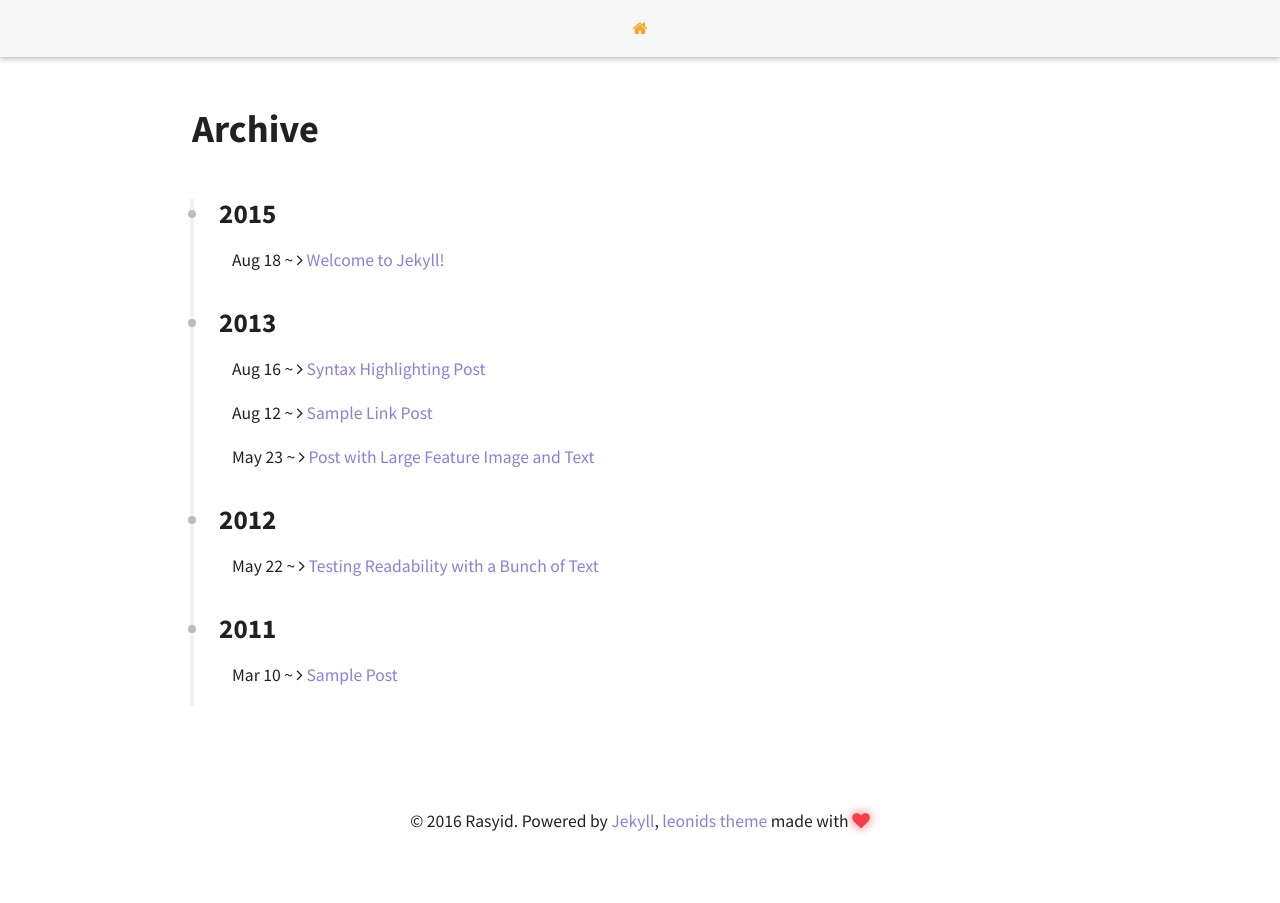
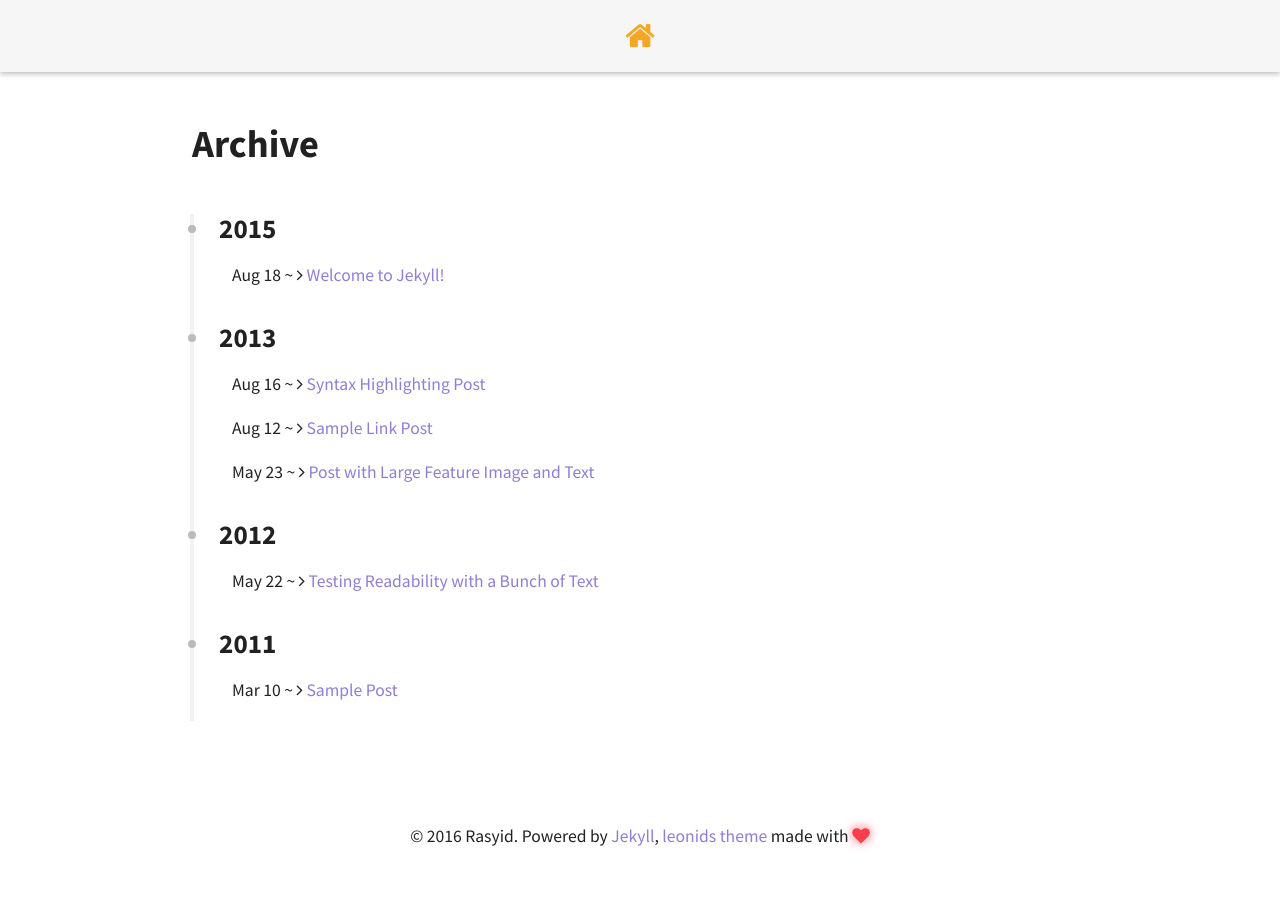
Before and after one commit to dalimunthe/dalimunthe.github.ion, a Jekyll site: the page built from archive.html, in a window 1280 px wide. Built offline with Jekyll 4.4.1, drawn with Linux system fonts in a browser that asks for light colours.

Commit message:
back size

```diff
--- a/_includes/nav.html
+++ b/_includes/nav.html
@@ -5,7 +5,7 @@
         {% if page.previous %}
         <a href="{{ site.url }}{{ page.previous.url }}" title="{{ page.previous.title }}">
           <div class="post-nav-btn">
-            <div class="post-nav-text"><span class="danger-text-color"><i class="fa fa-angle-double-left fa-2x"></i></span><span class="hidden-md primary-text-color">{{ page.previous.title }}</span></div>
+            <div class="post-nav-text"><span class="danger-text-color"><i class="fa fa-angle-double-left"></i></span><span class="hidden-md primary-text-color">{{ page.previous.title }}</span></div>
           </div>
         </a>
         {% endif %}
@@ -14,7 +14,7 @@
     <div class="col s2">
       <a href="{{ site.url }}/">
         <div class="leonids-icon">
-          <i class="fa fa-home"></i>
+          <i class="fa fa-home  fa-2x"></i>
         </div>
       </a>
     </div>
@@ -23,7 +23,7 @@
         {% if page.next %}
         <a href="{{ site.url }}{{ page.next.url }}" title="{{ page.previous.title }}">
           <div class="post-nav-btn">
-            <div class="post-nav-text"><span class="hidden-md primary-text-color">{{ page.next.title }}</span><span class="success-text-color"><i class="fa fa-angle-double-right fa-2x"></i></span></div>
+            <div class="post-nav-text"><span class="hidden-md primary-text-color">{{ page.next.title }}</span><span class="success-text-color"><i class="fa fa-angle-double-right"></i></span></div>
           </div>
         </a>
         {% endif %}
```
